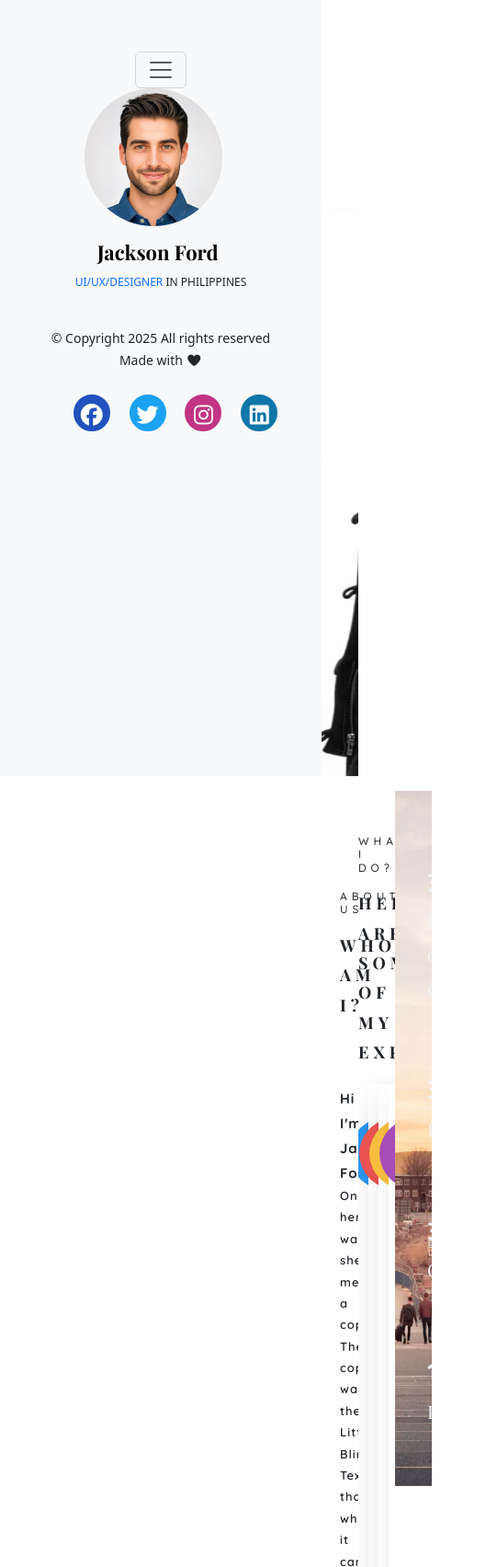
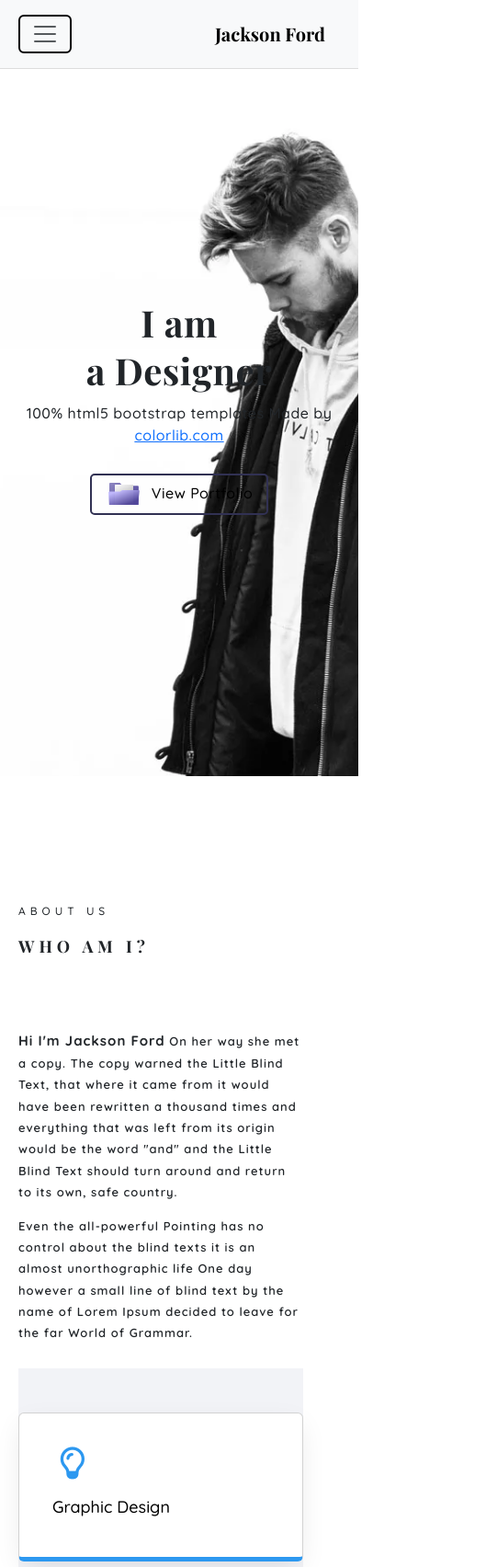
Before and after one commit to sarmad-tabassum/Portfolio-Web-Assignment-SMIT, a plain HTML site: page index.html in a window 390 px wide. Shown: the top 1704 px of the page at 92% size, 529 px wide, since content can reach past the window. Drawn offline with nearby package versions, Linux system fonts and the light colour scheme; a web font is replaced by a local one.

Commit message:
Half Responsive Done

```diff
--- a/index.html
+++ b/index.html
@@ -22,9 +22,12 @@
   <body>
     <!-- Sidebar Section  -->
 
-    <aside class="navbar-expand-lg bg-body-tertiary">
+    <aside>
       <nav class="navbar navbar-expand-lg bg-body-tertiary">
         <div class="container-fluid flex-column text-center">
+          <div
+            class="d-flex justify-content-between align-items-center w-100 d-lg-none p-2"
+          >
             <button
               class="navbar-toggler"
               type="button"
@@ -33,19 +36,29 @@
               aria-controls="navbarSupportedContent"
               aria-expanded="false"
               aria-label="Toggle navigation"
+              style="border: 2px solid #000"
             >
               <span class="navbar-toggler-icon"></span>
             </button>
-          <div class="text-center">
-            <a class="navbar-brand" href="#">
+            <a
+              class="navbar-brand font-weight-bold"
+              href="#"
+              style="font-family: 'Playfair Display'; font-weight: 700"
+              >Jackson Ford</a
+            >
+          </div>
+
+          <div
+            class="collapse navbar-collapse flex-column w-100"
+            id="navbarSupportedContent"
+          >
+            <div class="text-center pt-4">
+              <a class="navbar-brand d-none d-lg-block" href="#"> </a>
               <img
-                width="100%"
-                height="140px"
-                class="nav-img"
+                class="nav-img mb-3"
                 src="./assets/images/nav-img.avif"
                 alt=""
               />
-            </a>
               <h1 class="nav-img-name">
                 <a href="#"> Jackson Ford </a>
               </h1>
@@ -54,81 +67,63 @@
                 in Philippines
               </span>
             </div>
-          <div class="collapse navbar-collapse" id="navbarSupportedContent">
-            <ul class="navbar-nav flex-column me-auto mb-2 mb-lg-0">
+
+            <ul class="navbar-nav flex-column me-auto mb-2 mb-lg-0 w-100">
               <li class="nav-item">
-                <a class="nav-link" aria-current="page" href="#">Home</a>
+                <a class="nav-link active" href="#">Home</a>
               </li>
-
-              <li class="nav-item">
-                <a class="nav-link" href="#">About</a>
-              </li>
-
+              <li class="nav-item"><a class="nav-link" href="#">About</a></li>
               <li class="nav-item">
                 <a class="nav-link" href="#">Services</a>
               </li>
-
-              <li class="nav-item">
-                <a class="nav-link" href="#">Skills</a>
-              </li>
-
+              <li class="nav-item"><a class="nav-link" href="#">Skills</a></li>
               <li class="nav-item">
                 <a class="nav-link" href="#">Education</a>
               </li>
-
               <li class="nav-item">
                 <a class="nav-link" href="#">Experience</a>
               </li>
+              <li class="nav-item"><a class="nav-link" href="#">Work</a></li>
+              <li class="nav-item"><a class="nav-link" href="#">Blog</a></li>
+              <li class="nav-item"><a class="nav-link" href="#">Contact</a></li>
+            </ul>
 
-              <li class="nav-item">
-                <a class="nav-link" href="#">Work</a>
-              </li>
-
-              <li class="nav-item">
-                <a class="nav-link" href="#">Blog</a>
-              </li>
-
-              <li class="nav-item">
-                <a class="nav-link" href="#">Contact</a>
-              </li>
-            </ul>
-          </div>
-
-          <div class="container-fluid nav-footer">
+            <div class="container-fluid nav-footer mt-4">
               <p id="heart-icon">
                 <small
                   >© Copyright 2025 All rights reserved <br />
-                Made with <i class="fa-solid fa-heart"></i
-              ></small>
+                  Made with <i class="fa-solid fa-heart"></i>
+                </small>
               </p>
-
-            <ul class="d-flex align-items-center gap-3 nav-footer-icon">
+              <ul
+                class="d-flex align-items-center justify-content-center gap-3 nav-footer-icon p-0"
+              >
                 <li>
-                <a href="#">
-                  <i id="facebook" class="fa-brands fa-facebook"></i>
-                </a>
+                  <a href="#"
+                    ><i id="facebook" class="fa-brands fa-facebook"></i
+                  ></a>
                 </li>
                 <li>
-                <a href="#">
-                  <i id="twitter" class="fa-brands fa-twitter"></i>
-                </a>
+                  <a href="#"
+                    ><i id="twitter" class="fa-brands fa-twitter"></i
+                  ></a>
                 </li>
                 <li>
-                <a href="#">
-                  <i id="instagram" class="fa-brands fa-instagram"></i>
-                </a>
+                  <a href="#"
+                    ><i id="instagram" class="fa-brands fa-instagram"></i
+                  ></a>
                 </li>
                 <li>
-                <a href="#">
-                  <i id="linkedin" class="fa-brands fa-linkedin"></i>
-                </a>
+                  <a href="#"
+                    ><i id="linkedin" class="fa-brands fa-linkedin"></i
+                  ></a>
                 </li>
               </ul>
             </div>
           </div>
+        </div>
       </nav>
     </aside>
-
     <!-- x ----------------------------------- x ----------------------------------- x ----------------------------------- x ----------------------------------- x -->
 
     <!-- Section 01  -->
@@ -379,7 +374,9 @@
 
       <section class="sec-three-cards">
         <div class="sec-three-cards-container">
-          <div class="row row-cols-4 row-cols-md-3 g-1 text-center">
+          <div
+            class="row row-cols-1 row-cols-md-2 row-cols-lg-3 g-4 text-center"
+          >
             <div class="col">
               <div class="card h-100 service-card">
                 <div class="card-body">
@@ -486,16 +483,14 @@
       </section>
     </section>
 
-
     <!-- x ----------------------------------- x ----------------------------------- x ----------------------------------- x ----------------------------------- x -->
 
     <!-- Section 04  -->
 
-
     <section class="sec-four">
-
-      <div class="sec-four-main-div d-flex row row-cols-4 row-cols-md-4 g-5">
-
+      <div
+        class="sec-four-main-div row row-cols-1 row-cols-sm-2 row-cols-md-4 g-4"
+      >
         <div class="sec-four-cont sec-four-div-one">
           <h1>309</h1>
           <h2>Cups of coffee</h2>
@@ -515,14 +510,8 @@
           <h1>10</h1>
           <h2>Partners</h2>
         </div>
-
       </div>
-
     </section>
-
-
-
-
 
     <script
       src="https://cdn.jsdelivr.net/npm/bootstrap@5.3.8/dist/js/bootstrap.bundle.min.js"
--- a/style.css
+++ b/style.css
@@ -123,6 +123,7 @@ aside {
   display: flex;
   justify-content: center;
   align-items: center;
+  flex-wrap: wrap;
   list-style: none;
 }
 
@@ -678,6 +679,7 @@ aside {
   text-transform: uppercase;
   letter-spacing: 5px;
   font-weight: 500;
+  padding-left: 20px;
 }
 
 .sec-three-hed > h1 {
@@ -688,6 +690,7 @@ aside {
   letter-spacing: 5px;
   text-transform: uppercase;
   line-height: 1.8;
+  padding-left: 20px;
 }
 
 .sec-three-cards-container {
@@ -871,8 +874,7 @@ aside {
   padding: 35px;
   border-radius: 5px;
   border: none;
-  background-color: rgba(0, 0, 0, 0.9);
-  background-image: url(./assets/images/cover_bg_1.jpg.webp);
+  background-image: url(./assets/images/cover_bg_1.jpg);
   background-repeat: no-repeat;
   background-attachment: fixed;
   background-position: top;
@@ -886,6 +888,7 @@ aside {
 }
 
 .sec-four-cont h1 {
+  flex-wrap: wrap;
   display: flex;
   font-family: "Quicksand", Arial, sans-serif;
   font-weight: bolder;
@@ -900,3 +903,117 @@ aside {
   line-height: 1.8;
   letter-spacing: 1px;
 }
+
+/* =========================================
+   RESPONSIVE MEDIA QUERIES (Mobile/Tablet)
+   ========================================= */
+
+@media (max-width: 991px) {
+  /* 1. Sidebar ko Fixed Top Navbar banayein */
+  aside {
+    position: fixed; /* Screen par chipak jaye */
+    top: 0;
+    left: 0;
+    width: 100%; /* Poori width */
+    height: auto; /* Height automatic ho content k hisab se */
+    z-index: 1000; /* Sabse uppar dikhe */
+    background-color: #f2f3f7; /* Background color zaroori hai */
+    border-bottom: 1px solid #ddd;
+    overflow-y: visible; /* Scroll allow karein agar menu lamba ho */
+    padding: 0;
+  }
+
+  /* Menu khulne par scroll allow karein */
+  .navbar-collapse {
+    max-height: 80vh; /* Screen ka 80% hissa */
+    overflow-y: auto; /* Scroll bar aajaye agar content zyada ho */
+  }
+
+  /* ====================================
+     SEC-ONE (HERO SECTION) FIX
+     ==================================== */
+
+  /* 1. Container ko screen par wapis set karein */
+  .sec-one {
+    width: 100% !important;
+    left: 0 !important;
+    padding-top: 0 !important; /* Slider ko top se shuru hone dein */
+  }
+
+  /* 2. SLIDER FIX (Ye sabse zaroori hai) */
+  /* Pehle ye 350px left tha, ab isay zero karein */
+  .slider {
+    left: 0 !important;
+    width: 100% !important; /* Full width */
+    height: 100vh; /* Puri screen height */
+  }
+
+  /* 3. Text Container (Designer / CV Div) Fix */
+  /* Text ko center karein aur padding adjust karein */
+  .designer-div,
+  .cv-div {
+    width: 100% !important; /* 500px se hata kar full width */
+    height: 100vh;
+    padding: 0 20px; /* Side mein thodi jagah chorein */
+    text-align: center; /* Text center acha lagega */
+    align-items: center; /* Flex items center */
+    padding-top: 80px; /* Navbar ke neeche na chupe, thora neeche layein */
+  }
+
+  /* 4. Font Sizes (Optional: Mobile k liye thora chota text) */
+  .designer-div h1,
+  .cv-div h1 {
+    font-size: 40px !important; /* Desktop par 60px tha, yahan chota karein */
+    text-align: center;
+  }
+
+  .designer-div p,
+  .cv-div p {
+    text-align: center;
+    font-size: 16px;
+  }
+
+  /* Button ko center karein */
+  .Documents-btn,
+  .button {
+    margin: 0 auto; /* Center alignment */
+  }
+
+  /* 2. Content ko neeche karein taake Navbar k peeche na chupe */
+  .sec-one,
+  .sec-two,
+  .sec-three,
+  .sec-four {
+    left: 0 !important;
+    width: 100% !important;
+    float: none;
+    /* Navbar ki height (approx 60-70px) k barabar padding dein */
+    padding-top: 80px;
+  }
+
+  /* 3. Images aur Layout fixes */
+  .nav-img {
+    width: 100px;
+    height: 100px;
+  }
+
+  .sec-one-main-div-one,
+  .sec-one-main-div-two {
+    height: auto;
+    min-height: 100vh;
+  }
+
+  .designer-div,
+  .cv-div {
+    width: 100%;
+    text-align: center;
+    padding: 20px;
+    margin-top: 20px;
+  }
+
+  /* Card spacing fix */
+  .sec-four-main-div {
+    width: 100%;
+    margin: 0;
+  }
+}
```
Also changed, not shown: assets/images/cover_bg_1.jpg (added). Lines whose indentation alone changed are shown as unchanged.
